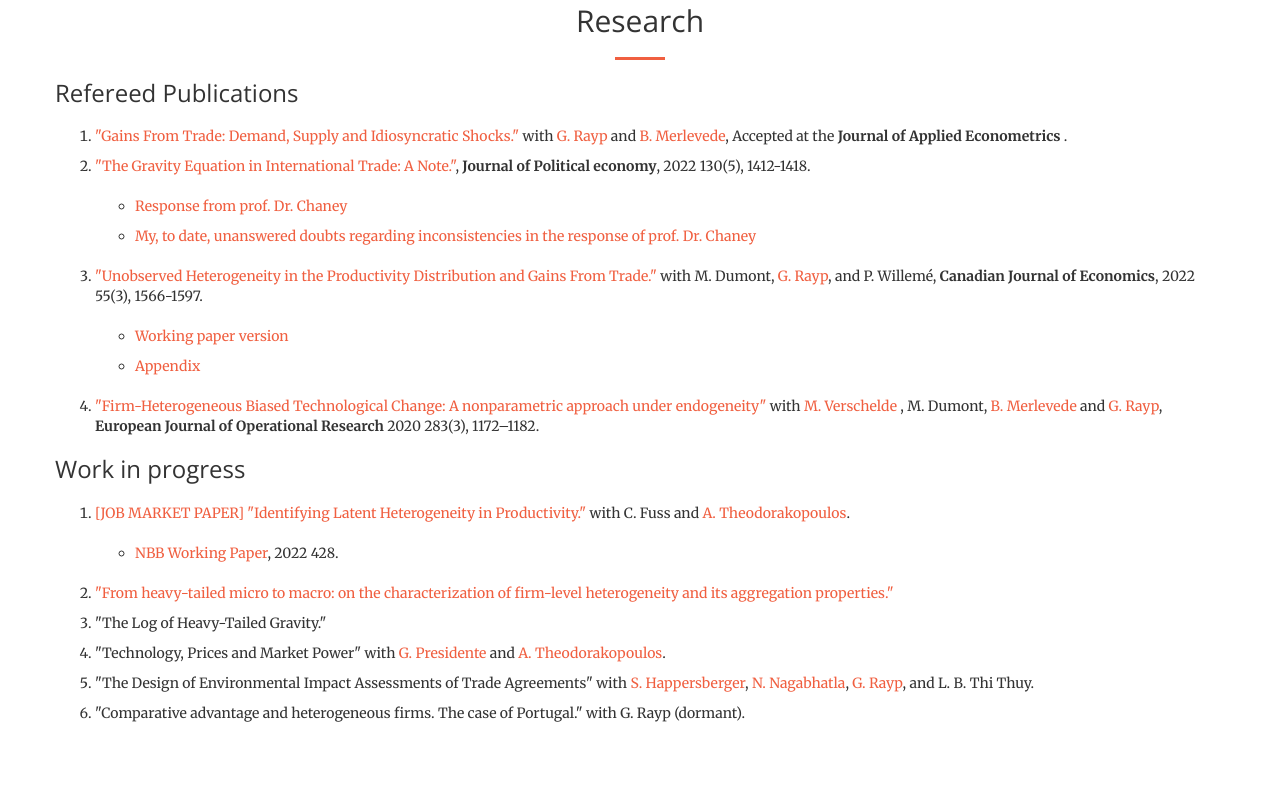
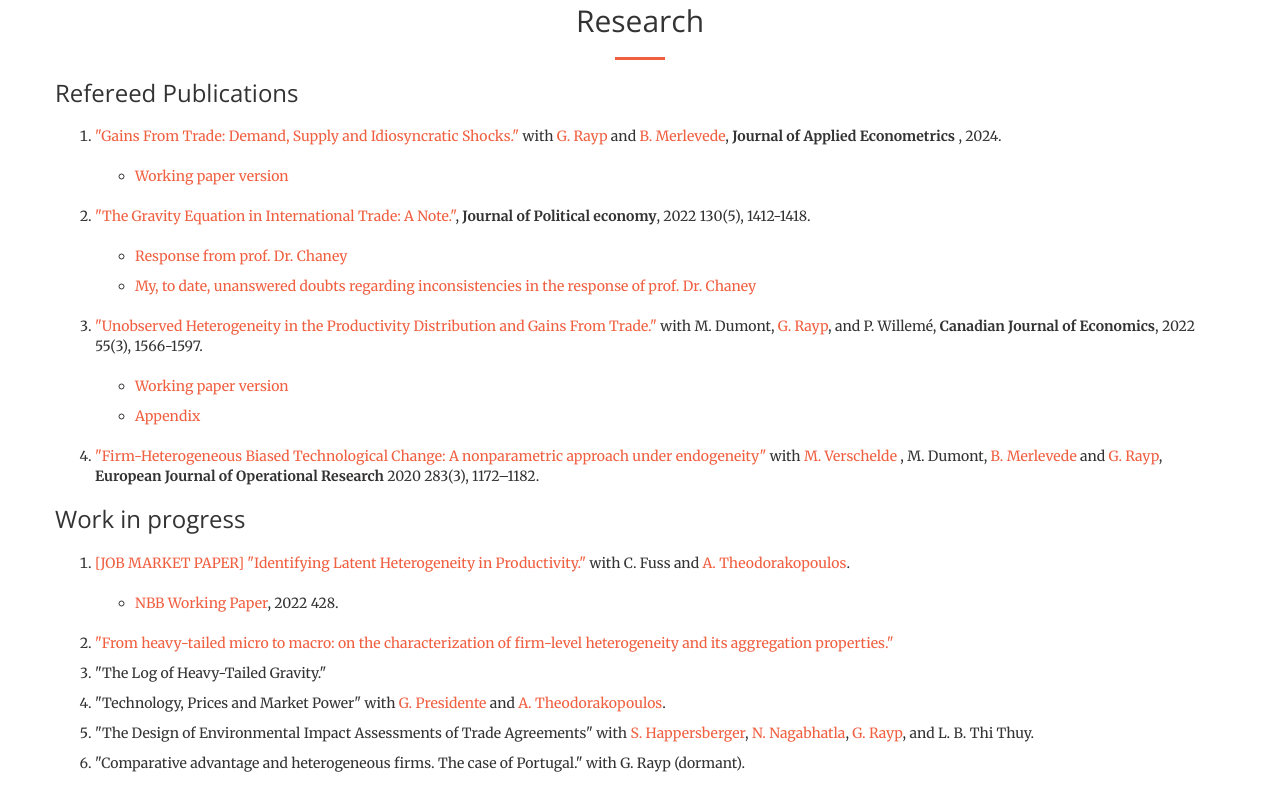
Before and after one commit to ruben0dewitte/ruben0dewitte.github.io, a website: page index.html in a window 1280 px wide. Shown: the part 1540-2350 px from the top of the page. Drawn offline with nearby package versions, Linux system fonts and the light colour scheme.

Commit message:
Update index.html

```diff
--- a/index.html
+++ b/index.html
@@ -154,7 +154,10 @@
  		    <div class="text-left">
 <h3 class="section-heading">Refereed Publications</h3>
                     <p><ol>
-						<li> <a href="./pdf/PRODDIST.pdf" target="_blank" > "Gains From Trade: Demand, Supply and Idiosyncratic Shocks." </a> with <a href="https://cris.unu.edu/glenn-rayp-0" target="_blank" >G. Rayp</a> and <a href="https://sites.google.com/site/merlevedebruno/" target="_blank" >B. Merlevede</a>, Accepted at the <b> Journal of Applied Econometrics </b>. </li>
+						<li> <a href="https://onlinelibrary.wiley.com/doi/abs/10.1002/jae.3051" target="_blank" > "Gains From Trade: Demand, Supply and Idiosyncratic Shocks." </a> with <a href="https://cris.unu.edu/glenn-rayp-0" target="_blank" >G. Rayp</a> and <a href="https://sites.google.com/site/merlevedebruno/" target="_blank" >B. Merlevede</a>, <b> Journal of Applied Econometrics </b>, 2024. </li>
+	<p><ul>
+					<li>  <a href="./pdf/PRODDIST.pdf" target="_blank" > Working paper version </a>  </li>
+					</ul></p>
 					<li> <a href="https://www.journals.uchicago.edu/doi/10.1086/718917" target="_blank" > "The Gravity Equation in International Trade: A Note."</a>, <b> Journal of Political economy</b>, 2022 130(5), 1412-1418. </li>
 					<p><ul>
 										<li> <a href="https://www.journals.uchicago.edu/doi/10.1086/718914" target="_blank" > Response from prof. Dr. Chaney</a> </li>
```
